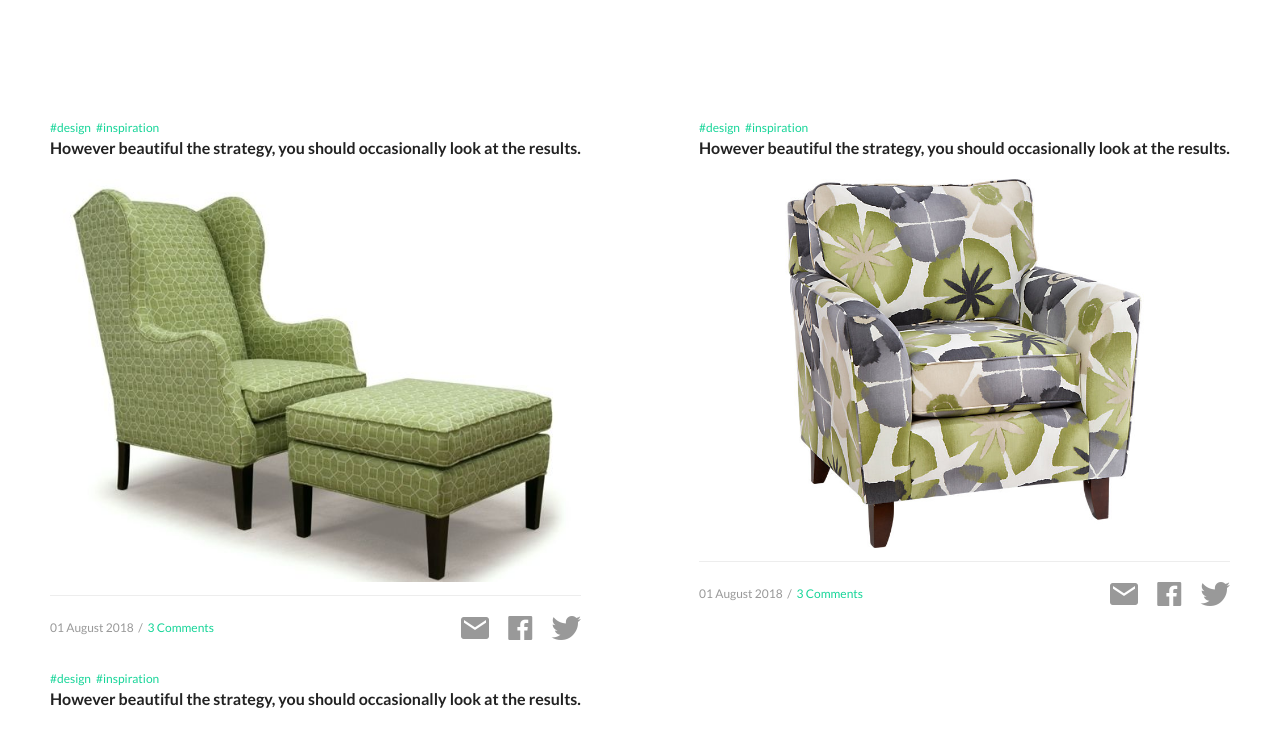
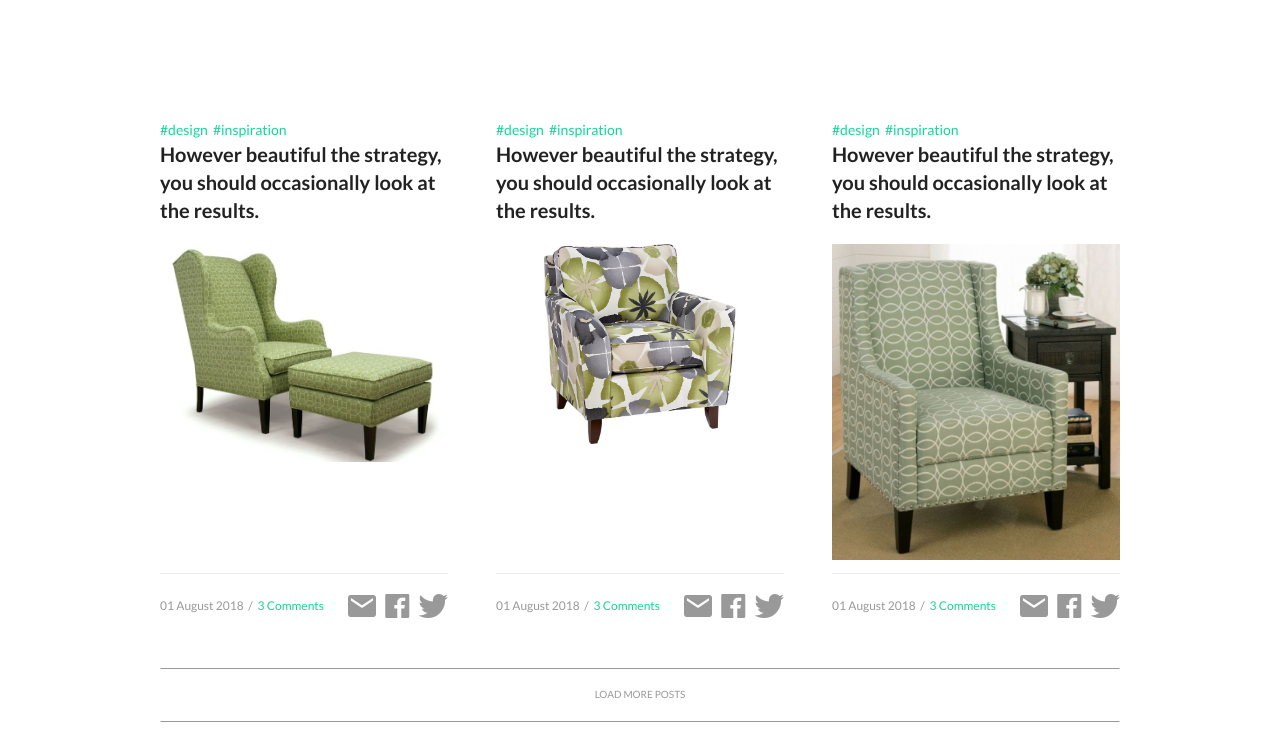
Before and after one commit to uwehlzcu/tumber, a website: page app/index.html in a window 1280 px wide. Shown: the part 460-1189 px from the top of the page. Drawn offline with nearby package versions, Linux system fonts and the light colour scheme; files that its build step writes are made by us from their sources.

Commit message:
adding more home queries

```diff
--- a/app/styles/abstracts/_variables.scss
+++ b/app/styles/abstracts/_variables.scss
@@ -28,7 +28,7 @@ $mid-grey: rgb(153, 153, 153) !default;
 $dark-grey: rgb(68, 68, 68) !default;
 /// Container's maximum width
 /// @type Length
-$max-width: 1180px !default;
+$max-width: 960px !default;
 /// Breakpoints map
 /// @prop {String} keys - Keys are identifiers mapped to a given length
 /// @prop {Map} values - Values are actual breakpoints expressed in pixels
--- a/app/styles/components/_post.scss
+++ b/app/styles/components/_post.scss
@@ -1,16 +1,33 @@
 .c-post {
+  display: flex;
+  flex-flow: column nowrap;
+  justify-content: space-between;
   width: 100%;
   @media screen and (min-width: 576px) {
     width: 45%;
   }
+  @media screen and (min-width: 900px) {
+    width: 30%;
+  }
+  &__img {
+    flex: 1 0 auto;
+    @media screen and (min-width: 576px) {
+      flex: 1 0 auto;
+    }
+  }
   &-container {
-    display: flex;
-    flex-flow: row wrap;
-    justify-content: space-between;
+    @media screen and (min-width: 576px) {
+      display: flex;
+      flex-flow: row wrap;
+      justify-content: space-between;
+    }
   }
   &__title {
     font-size: 1.6rem;
     word-wrap: break-word;
+    @media screen and (min-width: 576px) {
+      font-size: 2rem;
+    }
   }
   &__footer {
     height: auto !important;
@@ -19,13 +36,11 @@
     justify-content: space-between;
     align-items: center;
   }
-  &__meta {
-    padding: .5rem 0;
-  }
+
   &__share {
     width: 8rem;
     @media screen and (min-width: 576px) {
-      width: 12rem;
+      width: 10rem;
     }
   }
   &__date {
@@ -36,5 +51,7 @@
   }
   &__meta {
     font-size: 1.2rem;
+    padding: .5rem 0;
+
   }
 }
--- a/app/styles/components/_tags.scss
+++ b/app/styles/components/_tags.scss
@@ -5,5 +5,9 @@
         padding-right: .5rem;
         font-size: 1.2rem;
         color: $brand-color;
+
+        @media screen and (min-width: 576px) {
+          font-size: 1.4rem;
+        }
     }
 }
--- a/app/styles/layout/_header.scss
+++ b/app/styles/layout/_header.scss
@@ -11,7 +11,7 @@
     font-size: 2.2rem;
     text-align: center;
     font-weight: 700;
-    @media screen and (min-width: 600px) {
+    @media screen and (min-width: 576px) {
       font-size: 4.2rem;
     }
   }
@@ -23,7 +23,7 @@
     margin: 0 auto;
     font-size: 1rem;
     font-style: italic;
-    @media screen and (min-width: 600px) {
+    @media screen and (min-width: 576px) {
       font-size: 1.6rem;
     }
   }
```
